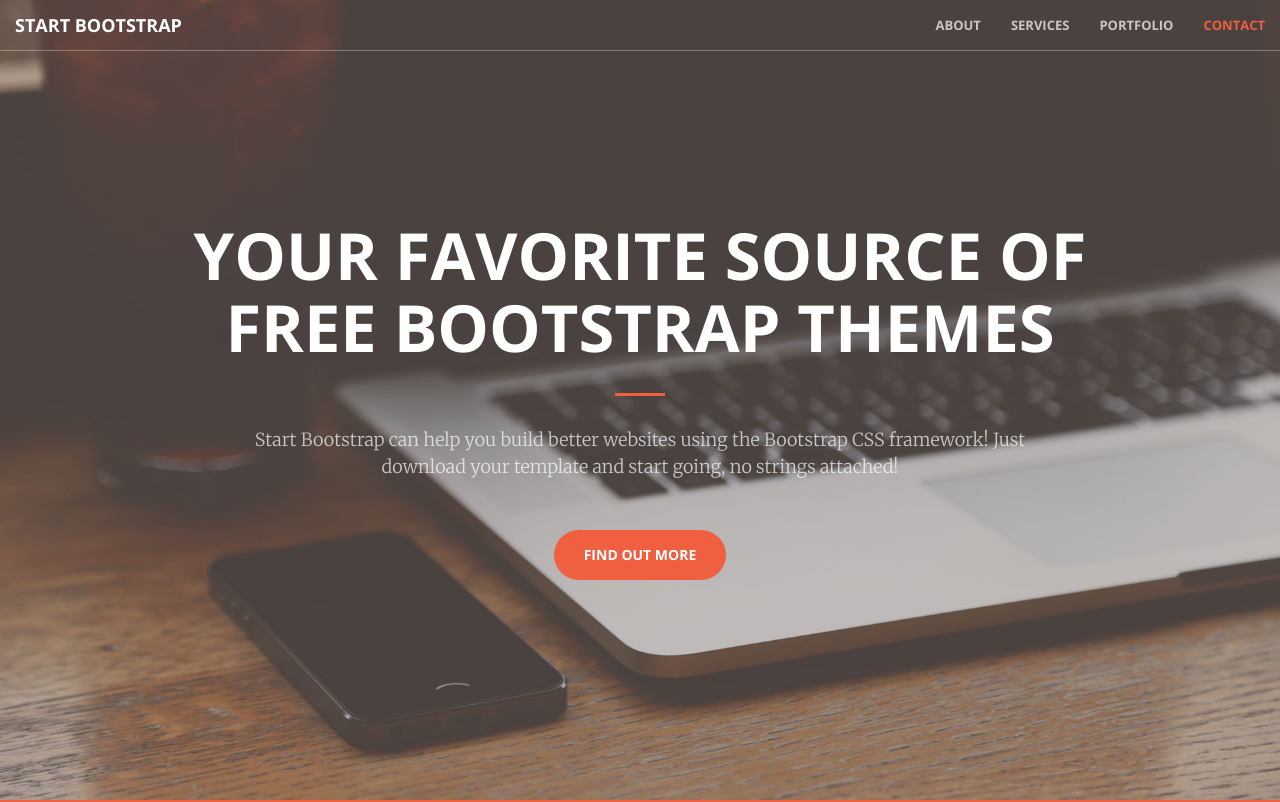
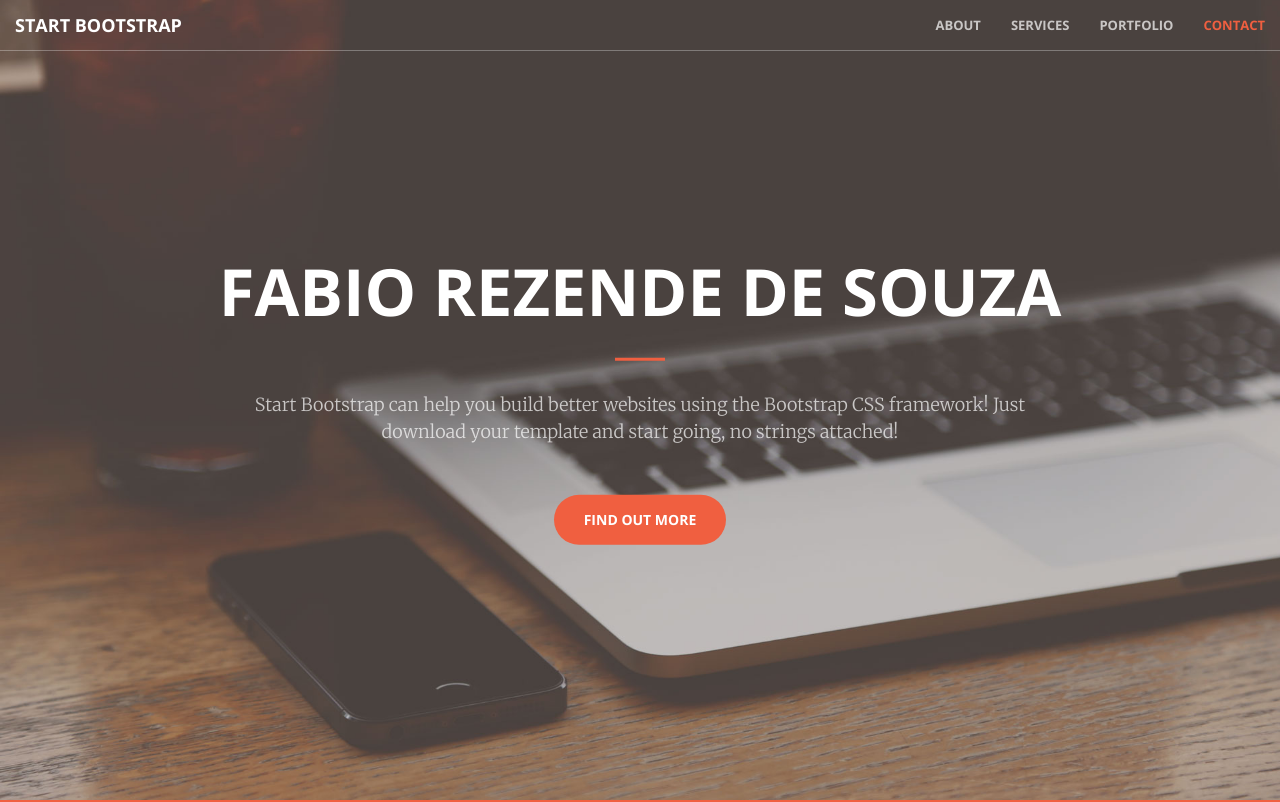
Before and after one commit to fabiorz93/ame294final, a plain HTML site: page index.html in a window 1280 px wide. Shown: the top 802 px of the page. Drawn offline with nearby package versions, Linux system fonts and the light colour scheme.

Commit message:
insertname

```diff
--- a/index.html
+++ b/index.html
@@ -74,7 +74,7 @@
     <header>
         <div class="header-content">
             <div class="header-content-inner">
-                <h1>Your Favorite Source of Free Bootstrap Themes</h1>
+                <h1>Fabio Rezende de Souza</h1>
                 <hr>
                 <p>Start Bootstrap can help you build better websites using the Bootstrap CSS framework! Just download your template and start going, no strings attached!</p>
                 <a href="#about" class="btn btn-primary btn-xl page-scroll">Find Out More</a>
```
